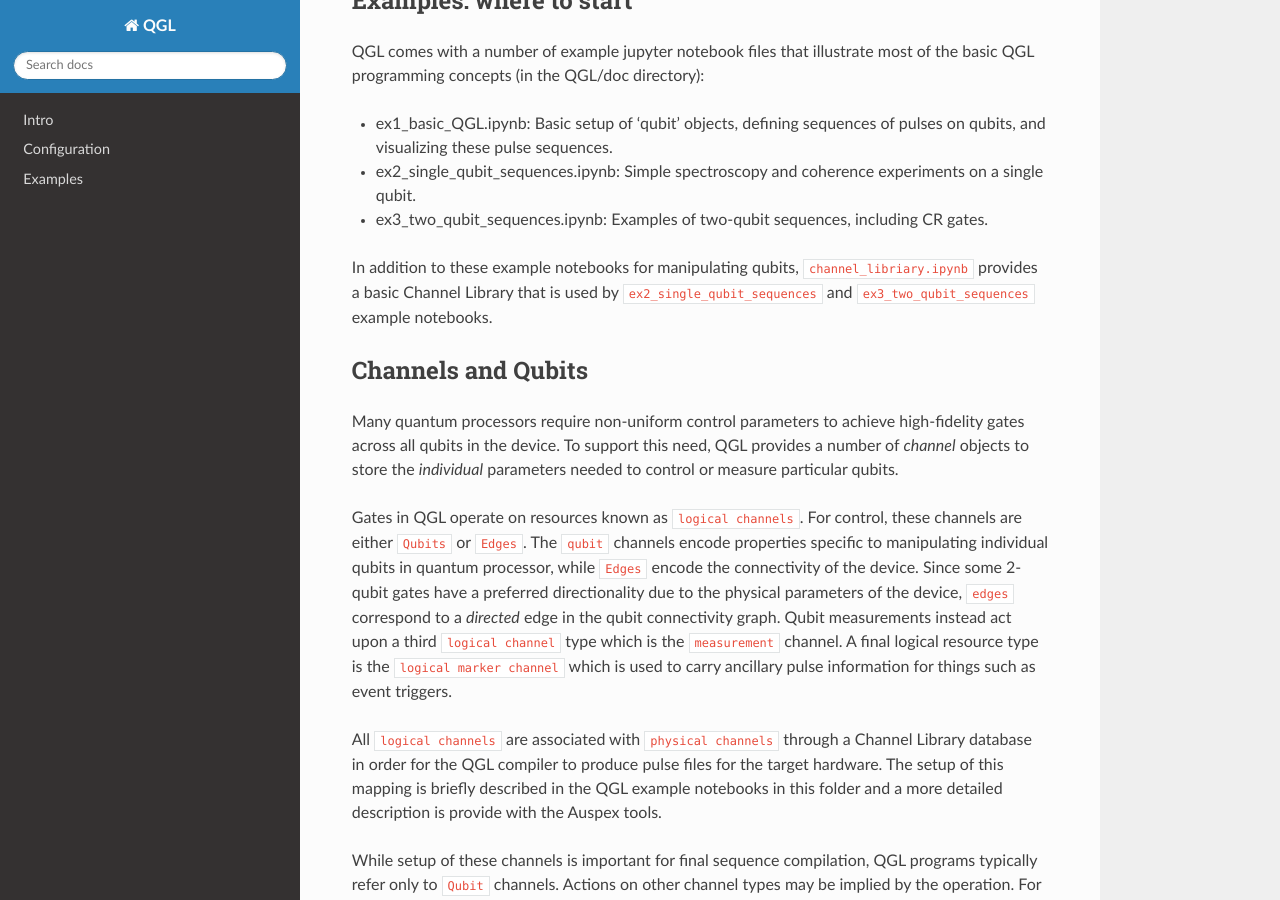
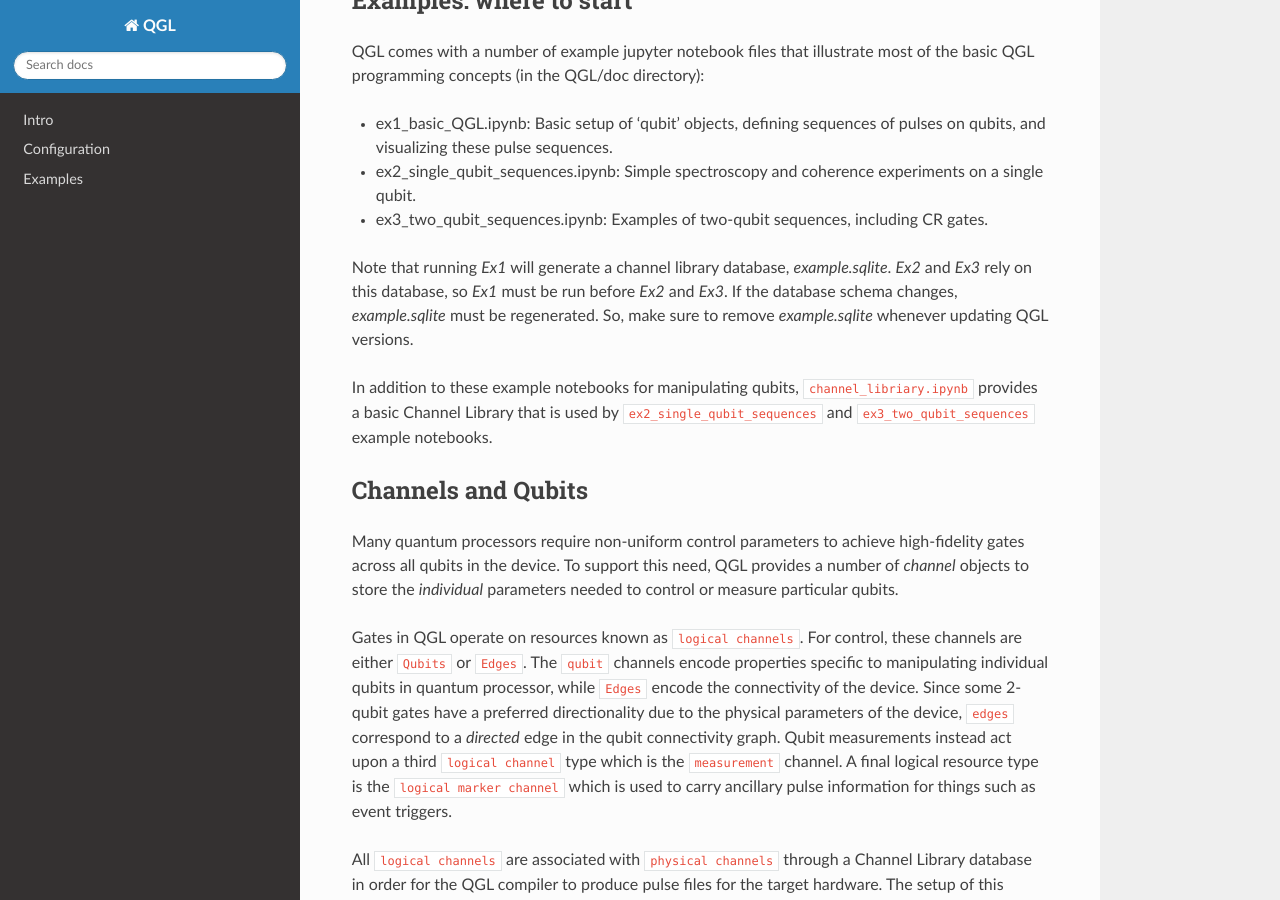
Before and after one commit to BBN-Q/QGL, an MkDocs documentation site: the page built from doc/readme.md, in a window 1280 px wide and 900 px high, scrolled down 1949 px. Built offline with MkDocs 1.6.1, drawn with Linux system fonts in a browser that asks for light colours; nearby versions of some CDN libraries.

Commit message:
Update readme.md

```diff
--- a/doc/readme.md
+++ b/doc/readme.md
@@ -77,6 +77,10 @@ QGL programming concepts (in the QGL/doc directory):
 and visualizing these pulse sequences.
 * ex2_single_qubit_sequences.ipynb: Simple spectroscopy and coherence experiments on a single qubit.
 * ex3_two_qubit_sequences.ipynb: Examples of two-qubit sequences, including CR gates.
+
+Note that running _Ex1_ will generate a channel library database, _example.sqlite_. _Ex2_ and _Ex3_ rely on
+this database, so _Ex1_ must be run before _Ex2_ and _Ex3_. If the database schema changes, _example.sqlite_
+must be regenerated. So, make sure to remove _example.sqlite_ whenever updating QGL versions.
 
 In addition to these example notebooks for manipulating qubits, `channel_libriary.ipynb` provides a
 basic Channel Library that is used by `ex2_single_qubit_sequences` and `ex3_two_qubit_sequences`
```
